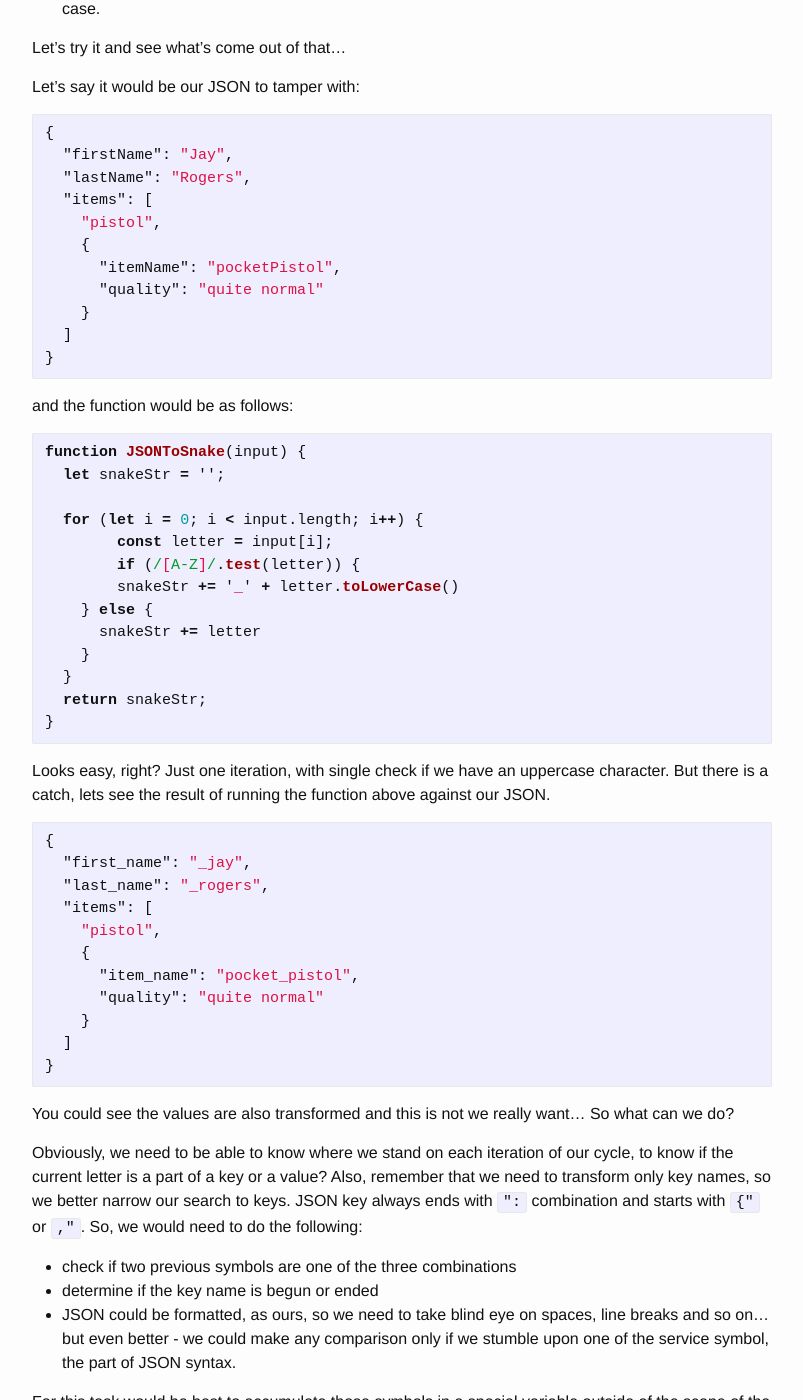
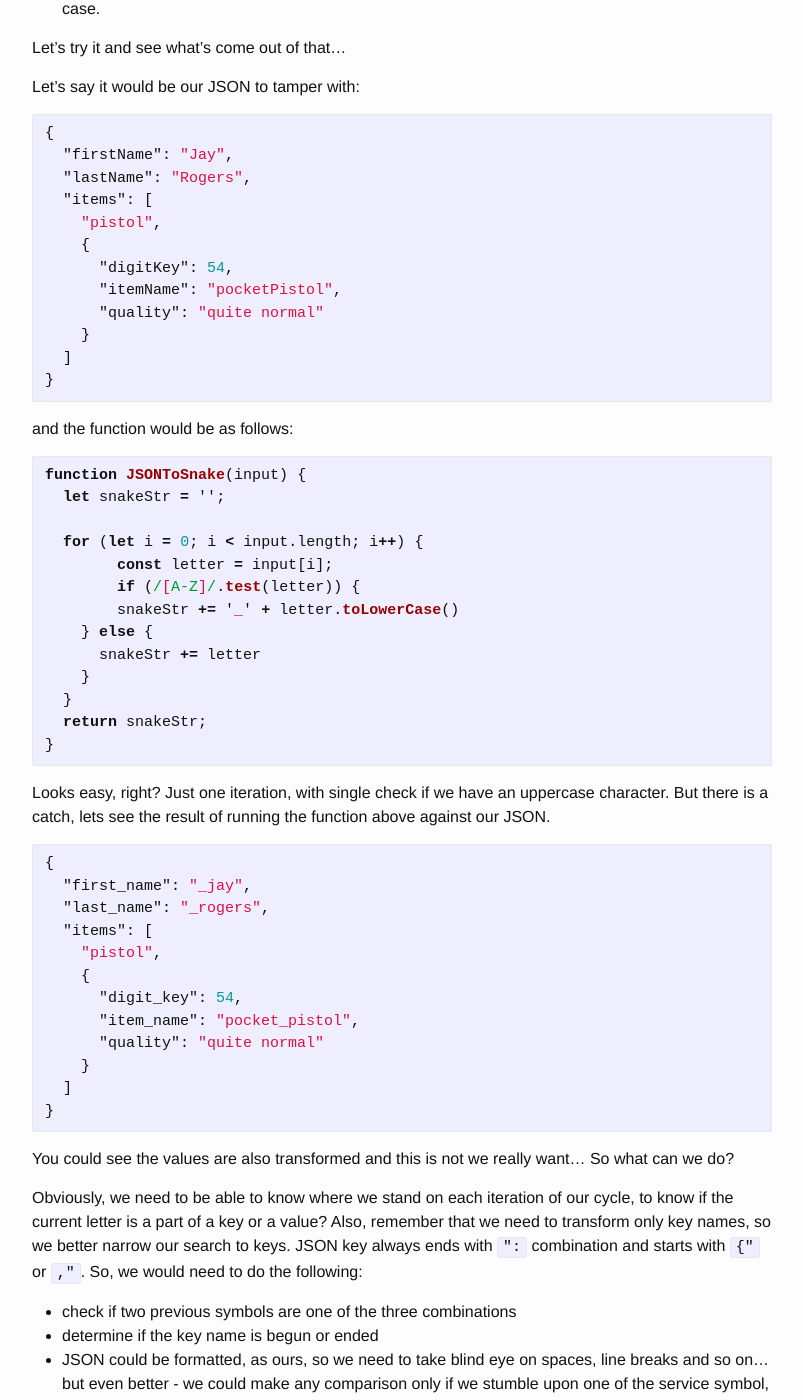
Before and after one commit to chernomord/chernomord.github.io, a Jekyll site: the page built from _posts/2019-10-24-json_camel_to_snake.markdown, in a window 1280 px wide and 1400 px high, scrolled down 714 px. Shown: the whole window, without its empty margins (238-1041 px from the left). Built offline with Jekyll 4.4.1, drawn with Linux system fonts in a browser that asks for light colours.

Commit message:
fix: json snippets

```diff
--- a/_posts/2019-10-24-json_camel_to_snake.markdown
+++ b/_posts/2019-10-24-json_camel_to_snake.markdown
@@ -34,6 +34,7 @@ Let's say it would be our JSON to tamper with:
   "items": [
     "pistol",
     {
+      "digitKey": 54,
       "itemName": "pocketPistol",
       "quality": "quite normal"
     }
@@ -67,6 +68,7 @@ But there is a catch, lets see the result of running the function above against
   "items": [
     "pistol",
     {
+      "digit_key": 54,
       "item_name": "pocket_pistol",
       "quality": "quite normal"
     }
@@ -139,6 +141,7 @@ Now we should get correct results... Let's see
   "items": [
     "pistol",
     {
+      "digit_key": 54,
       "item_name": "pocketPistol",
       "quality": "quite normal"
     }
```
